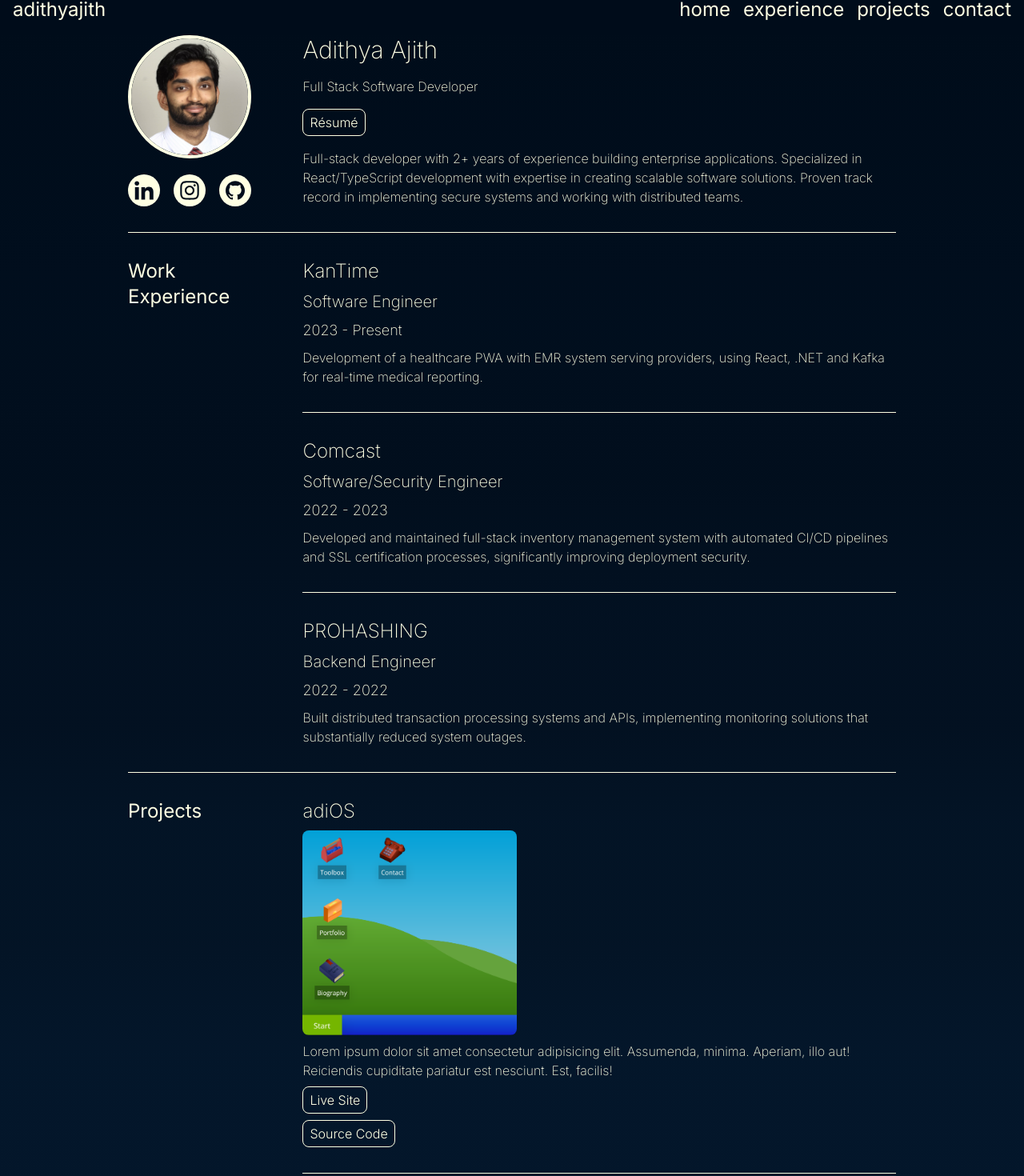
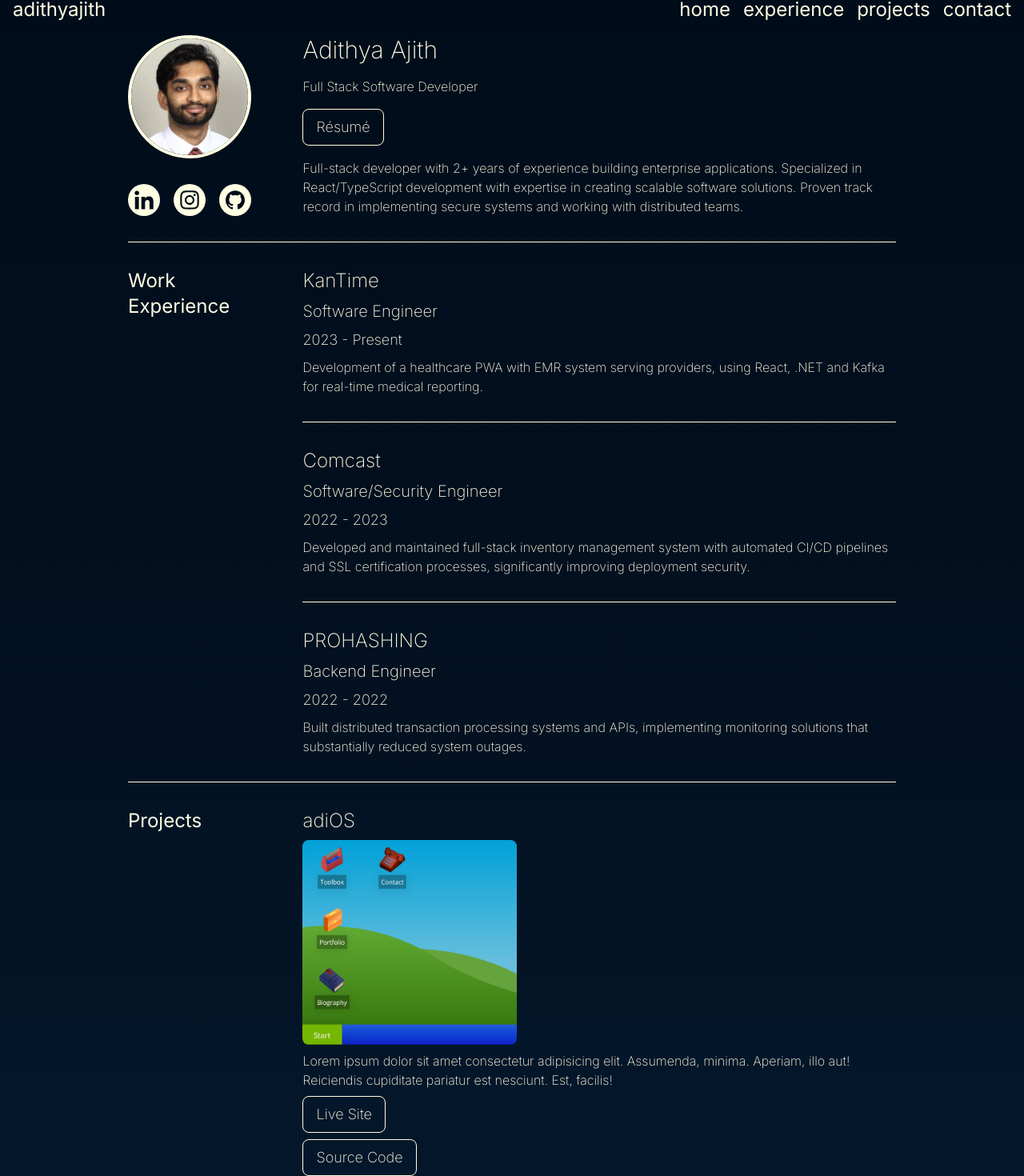
Before and after one commit to adharmic/adifolio, a React (Vite) app: page / in a window 1280 px wide. Shown: the part 20-1490 px from the top of the page at 80% size. Built offline with nearby package versions, Linux system fonts and the light colour scheme.

Commit message:
Add feedback to interactive elements

```diff
--- /dev/null
+++ b/src/components/Button.tsx
@@ -0,0 +1,9 @@
+import { PropsWithChildren } from 'react'
+
+export default function Button (props: PropsWithChildren) {
+  return (
+    <div className='w-fit border-1 border-[#ffffe3] py-2 px-4 text-lg text-[#ffffe3] rounded-lg hover:cursor-pointer hover:bg-[#ffffe3] transition-all hover:text-[#000c1a] hover:-translate-y-1 active:translate-y-1'>
+      {props.children}
+    </div>
+  )
+}
--- a/src/components/Navbar.tsx
+++ b/src/components/Navbar.tsx
@@ -1,12 +1,22 @@
 export default function Navbar () {
   return (
     <div className='z-10 bg-[#000c1a] fixed h-16 w-full p-4 text-2xl flex items-center justify-between'>
-      <h1>adithyajith</h1>
+      <a className='link-underline' href='/'>
+        adithyajith
+      </a>
       <div className='md:flex flex-row gap-4 hidden'>
-        <a href='#'>home</a>
-        <a href='#experience'>experience</a>
-        <a href='#projects'>projects</a>
-        <a href='#contact'>contact</a>
+        <a className='link-underline' href='#'>
+          home
+        </a>
+        <a className='link-underline' href='#experience'>
+          experience
+        </a>
+        <a className='link-underline' href='#projects'>
+          projects
+        </a>
+        <a className='link-underline' href='#contact'>
+          contact
+        </a>
       </div>
     </div>
   )
--- a/src/components/Project.tsx
+++ b/src/components/Project.tsx
@@ -1,3 +1,5 @@
+import Button from './Button'
+
 interface ProjectProps {
   name: string
   source: string
@@ -18,12 +20,12 @@
       <div className='w-full text-2xl'>{name}</div>
       <img src={img} className='w-fit h-64 rounded-lg  ' />
       <div className='w-full'>{description}</div>
-      <a href={live} className='button'>
-        Live Site
-      </a>
-      <a href={source} className='button'>
-        Source Code
-      </a>
+      <Button>
+        <a href={live}>Live Site</a>
+      </Button>
+      <Button>
+        <a href={source}>Source Code</a>
+      </Button>
     </div>
   )
 }
--- a/src/index.css
+++ b/src/index.css
@@ -36,3 +36,17 @@
   padding: 0.25rem 0.5rem;
   color: #ffffe3;
 }
+.link-underline {
+  border-bottom-width: 0;
+  background-image: linear-gradient(transparent, transparent),
+    linear-gradient(#ffffe3, #ffffe3);
+  background-size: 0 3px;
+  background-position: 0 100%;
+  background-repeat: no-repeat;
+  transition: background-size 0.2s ease-in-out;
+}
+
+.link-underline:hover {
+  background-size: 100% 3px;
+  background-position: 0 100%;
+}
--- a/src/sections/Contact.tsx
+++ b/src/sections/Contact.tsx
@@ -1,3 +1,4 @@
+import Button from '../components/Button'
 import Header from '../components/Header'
 
 export default function Contact () {
@@ -17,7 +18,7 @@
           <div className='text-xl'>Message</div>
           <textarea className='w-full rounded-lg border-1 p-2 border-[#ffffe3]'></textarea>
         </div>
-        <div className='button self-end hover:cursor-pointer'>Submit</div>
+        <Button>Submit</Button>
       </div>
     </div>
   )
--- a/src/sections/Home.tsx
+++ b/src/sections/Home.tsx
@@ -1,3 +1,5 @@
+import Button from '../components/Button'
+
 export default function Home () {
   return (
     <div className='flex flex-col md:flex-row gap-4 md:gap-16'>
@@ -9,7 +11,7 @@
         <div className='w-fit md:w-full flex flex-row gap-2 justify-between'>
           <a
             href={'https://www.linkedin.com/in/adithya-ajith/'}
-            className='w-10 bg-[#ffffe3] flex items-center justify-center aspect-square rounded-full'
+            className='w-10 bg-[#ffffe3] flex items-center justify-center aspect-square rounded-full hover:-translate-y-1 transition-all active:scale-75'
           >
             <img
               src='/linkedin.svg'
@@ -18,7 +20,7 @@
           </a>
           <a
             href='https://www.instagram.com/a.dhar.mic/'
-            className='w-10 bg-[#ffffe3] flex items-center justify-center aspect-square rounded-full'
+            className='w-10 bg-[#ffffe3] flex items-center justify-center aspect-square rounded-full hover:-translate-y-1 transition-all active:scale-75'
           >
             <img
               src='/instagram.svg'
@@ -27,7 +29,7 @@
           </a>
           <a
             href='https://github.com/adharmic'
-            className='w-10 bg-[#ffffe3] flex items-center justify-center aspect-square rounded-full'
+            className='w-10 bg-[#ffffe3] flex items-center justify-center aspect-square rounded-full hover:-translate-y-1 transition-all active:scale-75'
           >
             <img
               src='/github.svg'
@@ -39,9 +41,9 @@
       <div className='flex flex-col gap-4 w-full'>
         <h1 className='text-3xl'>Adithya Ajith</h1>
         <p>Full Stack Software Developer</p>
-        <a href='/adithya_ajith_resume.pdf' className='button'>
-          Résumé
-        </a>
+        <Button>
+          <a href='/adithya_ajith_resume.pdf'>Résumé</a>
+        </Button>
         <p className=''>
           Full-stack developer with 2+ years of experience building enterprise
           applications. Specialized in React/TypeScript development with
```
